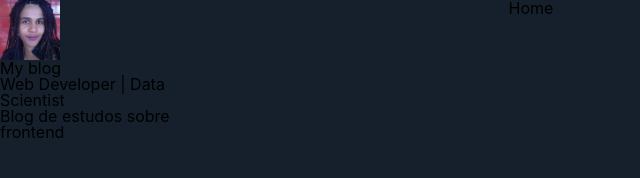
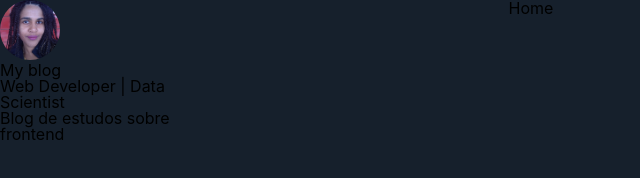
Before and after one commit to jezzipan/Gatsby-work, a Gatsby site: page / in a window 1280 px wide. Shown: the full height of the page, 0-640 px from the left. Built offline with nearby package versions, Linux system fonts and the light colour scheme; Gatsby itself is replaced by a stand-in of ours.

Commit message:
criando componente de avatar

```diff
--- a/src/components/Avatar/index.js
+++ b/src/components/Avatar/index.js
@@ -1,6 +1,7 @@
 import React from "react"
 import { graphql, useStaticQuery } from "gatsby"
-import Img from "gatsby-image"
+
+import * as S from "./styled"
 
 const Avatar = () => {
     const { avatarImage } = useStaticQuery(
@@ -8,18 +9,16 @@
             query {
                 avatarImage: file(relativePath: {eq: "profile-photo.png"}) {
                     childImageSharp {
-                        fluid(maxWidth: 60, maxHeight: 60) {
-                            ...GatsbyImageSharpFluid_tracedSVG
+                        fixed(width: 60, height: 60) {
+                            ...GatsbyImageSharpFixed_tracedSVG
                         }
-
-                }
-
+                    }
                 }
             }
         `
     )
 
-    return <Img fluid={avatarImage.childImageSharp.fluid} className ="foo" style={{width: "60px"}} />
+    return <S.AvatarWrapper fixed={avatarImage.childImageSharp.fixed} />
 }
 
 export default Avatar
--- a/src/components/Avatar/styled.js
+++ b/src/components/Avatar/styled.js
@@ -0,0 +1,9 @@
+import styled from 'styled-components'
+import Img from "gatsby-image"
+
+export const AvatarWrapper = styled(Img)`
+    border-radius: 50%;
+    height: 3.76rem;
+    margin: auto;
+    width: 3.75rem;
+`
```
